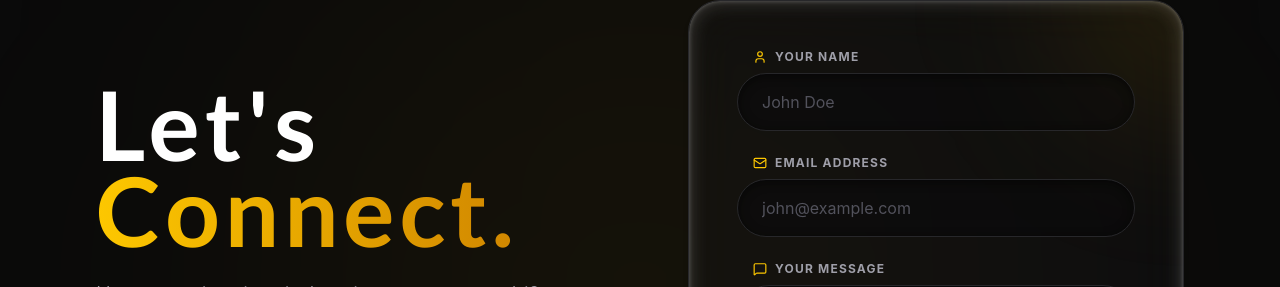
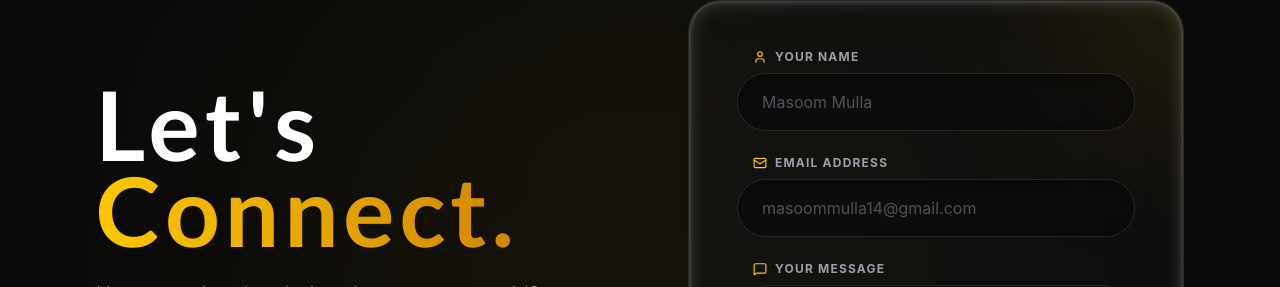
Before and after one commit to masoompersonal3/MyF, a React (Vite) app in the folder frontend/: page / in a window 1280 px wide. Shown: the part 2409-2696 px from the top of the page. Built offline with nearby package versions, Linux system fonts and the light colour scheme; no server answers.

Commit message:
Update contact form placeholders to Masoom Mulla and masoommulla14@gmail.com

```diff
--- a/frontend/src/components/ContactSection.tsx
+++ b/frontend/src/components/ContactSection.tsx
@@ -94,7 +94,7 @@ export const ContactSection = () => {
                 value={formData.name}
                 onChange={(e) => setFormData({...formData, name: e.target.value})}
                 className="w-full bg-zinc-950/50 border border-zinc-800 focus:border-yellow-400/50 rounded-full px-6 py-4 text-white placeholder-zinc-600 outline-none transition-colors shadow-[inset_0_2px_10px_rgba(0,0,0,0.5)]"
-                placeholder="John Doe"
+                placeholder="Masoom Mulla"
               />
             </div>
 
@@ -109,7 +109,7 @@ export const ContactSection = () => {
                 value={formData.email}
                 onChange={(e) => setFormData({...formData, email: e.target.value})}
                 className="w-full bg-zinc-950/50 border border-zinc-800 focus:border-yellow-400/50 rounded-full px-6 py-4 text-white placeholder-zinc-600 outline-none transition-colors shadow-[inset_0_2px_10px_rgba(0,0,0,0.5)]"
-                placeholder="john@example.com"
+                placeholder="masoommulla14@gmail.com"
               />
             </div>
 
```
